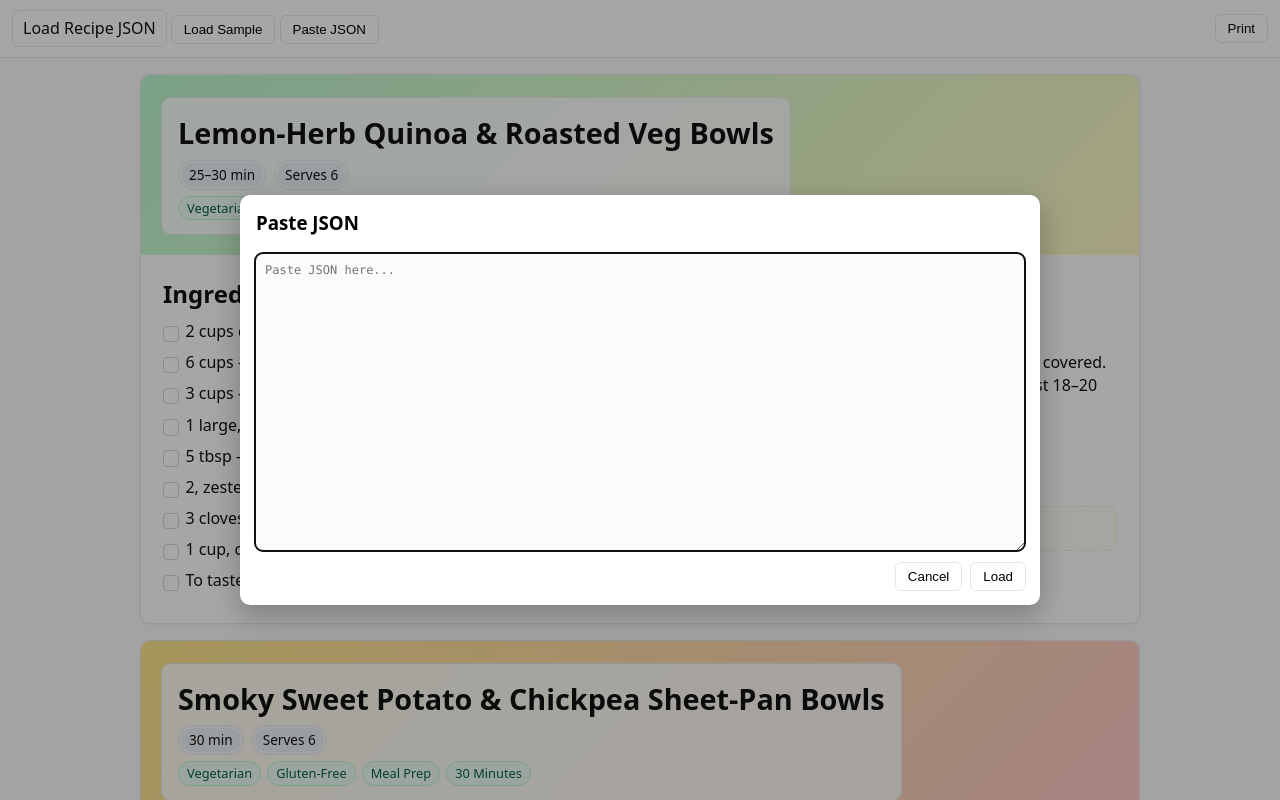
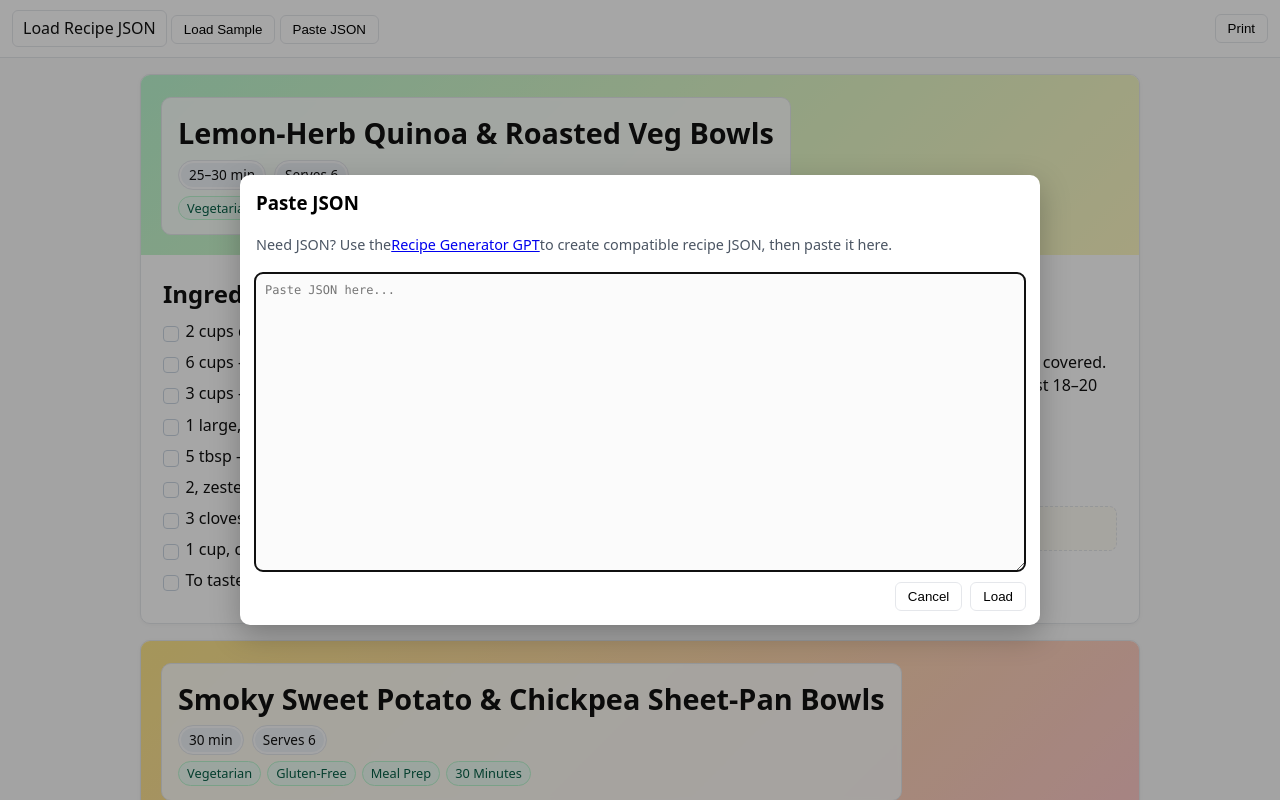
Before and after one commit to landonrepp/recipe-printer, a plain HTML site: page index.html in a window 1280 px wide. Both pictures are taken after a click on the button "Paste JSON". Shown: the top 800 px of the page. Drawn offline with Linux system fonts and the light colour scheme.

Commit message:
feat: add help text for JSON input in paste dialog; link to Recipe Generator GPT

```diff
--- a/index.html
+++ b/index.html
@@ -62,6 +62,11 @@
     <dialog id="pasteDialog">
       <form method="dialog" class="paste-form">
         <h3>Paste JSON</h3>
+        <p class="paste-help no-print">
+          Need JSON? Use the
+          <a href="https://chatgpt.com/g/g-68e29cdf78e48191840c2823eaa319bf-recipe-generator" target="_blank" rel="noopener noreferrer">Recipe Generator GPT</a>
+          to create compatible recipe JSON, then paste it here.
+        </p>
         <textarea id="pasteText" rows="14" placeholder="Paste JSON here..." spellcheck="false"></textarea>
         <div class="actions">
           <button id="pasteCancel" type="reset" value="cancel">Cancel</button>
--- a/styles.css
+++ b/styles.css
@@ -50,6 +50,7 @@ dialog{border:none;border-radius:10px;padding:0;box-shadow:0 10px 30px rgba(0,0,
 dialog::backdrop{background:rgba(0,0,0,.35)}
 .paste-form{display:flex;flex-direction:column;gap:10px;padding:14px}
 .paste-form h3{margin:0 0 6px 2px}
+.paste-help{margin:2px 2px 6px 2px;color:var(--muted);font-size:.9rem}
 #pasteText{width:100%;min-height:300px;resize:vertical;padding:10px;border:1px solid var(--border);border-radius:8px;font-family:ui-monospace,SFMono-Regular,Menlo,Monaco,Consolas,monospace;font-size:12px;background:#fbfbfb}
 .paste-form .actions{display:flex;justify-content:flex-end;gap:8px}
 .paste-form button{border:1px solid var(--border);background:#fff;border-radius:6px;padding:6px 12px;cursor:pointer}
```
